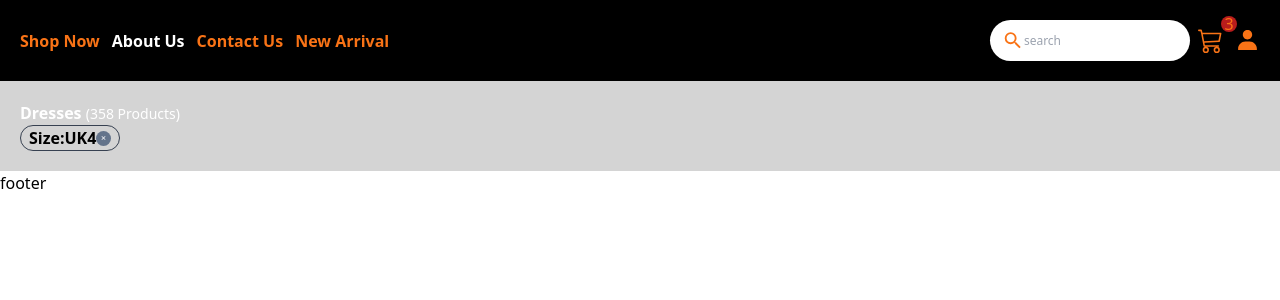
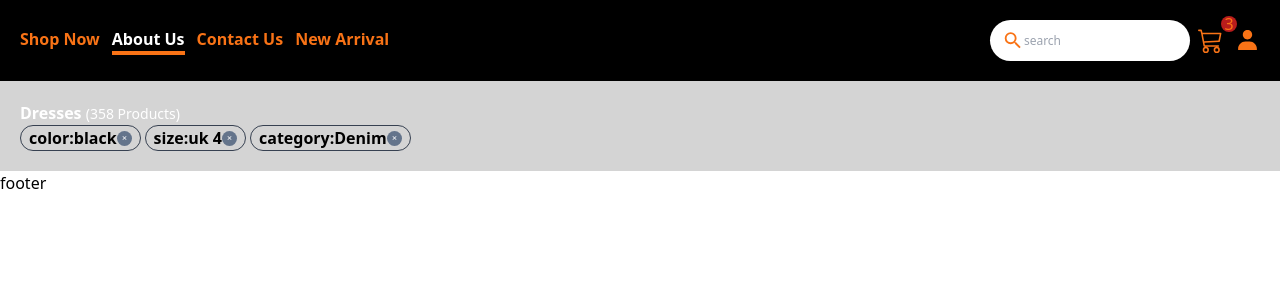
Before and after one commit to priyankara88/gflock, a React (Create React App) app: page /About-Us in a window 1280 px wide. Shown: the top 300 px of the page. Built offline with nearby package versions, Linux system fonts and the light colour scheme.

Commit message:
delete item filter

```diff
--- a/src/componant/homecomponant/HomeCard.jsx
+++ b/src/componant/homecomponant/HomeCard.jsx
@@ -4,6 +4,8 @@ import useFilter from "../../hooks/useFilter";
 
 const HomeCard = () => {
   const [filter, setFilter] = useFilter();
+
+  const ItemDelete = () => {};
 
   return (
     <div className="w-full">
@@ -18,7 +20,16 @@ const HomeCard = () => {
           </div>
         </div>
         <div className="flex gap-1 flex-wrap">
-          <FilterButton />
+          {Object.keys(filter).map((ele, index) => {
+            return (
+              <FilterButton
+                key={index}
+                arryKey={ele}
+                value={filter[ele]}
+                ItemDelete={ItemDelete}
+              />
+            );
+          })}
         </div>
       </div>
     </div>
@@ -27,12 +38,15 @@ const HomeCard = () => {
 
 export default HomeCard;
 
-const FilterButton = () => {
+const FilterButton = ({ arryKey, value, ItemDelete }) => {
   return (
     <div>
       <div className="flex border border-gray-700 rounded-full py-0 px-2  font-semibold from-neutral-600 items-center">
-        Size:UK4
-        <div className="flex w-[15px] h-[15px] rounded-full bg-slate-500 hover:bg-slate-700 items-center">
+        {arryKey}:{value}
+        <div
+          className="flex w-[15px] h-[15px] rounded-full bg-slate-500 hover:bg-slate-700 items-center"
+          onClick={ItemDelete}
+        >
           <IoClose className=" m-1 text-lg text-white " />
         </div>
       </div>
--- a/src/context/filterContext.jsx
+++ b/src/context/filterContext.jsx
@@ -3,7 +3,11 @@ import { createContext, useState } from "react";
 export const FilterContext = createContext({});
 
 const FilterProvider = ({ children }) => {
-  const [filter, setFilter] = useState({ color: "black" });
+  const [filter, setFilter] = useState({
+    color: "black",
+    size: "uk 4",
+    category: "Denim",
+  });
   return (
     <FilterContext.Provider value={{ filter, setFilter }}>
       {children}
--- a/src/layouts/Header.jsx
+++ b/src/layouts/Header.jsx
@@ -39,7 +39,7 @@ const Header = () => {
                   <Link
                     className={`${
                       pathname === `/${ele.name}`
-                        ? "text-white"
+                        ? "text-white border-b-4 border-orange-500"
                         : "text-orange-500"
                     }`}
                     key={ele.name}
```
